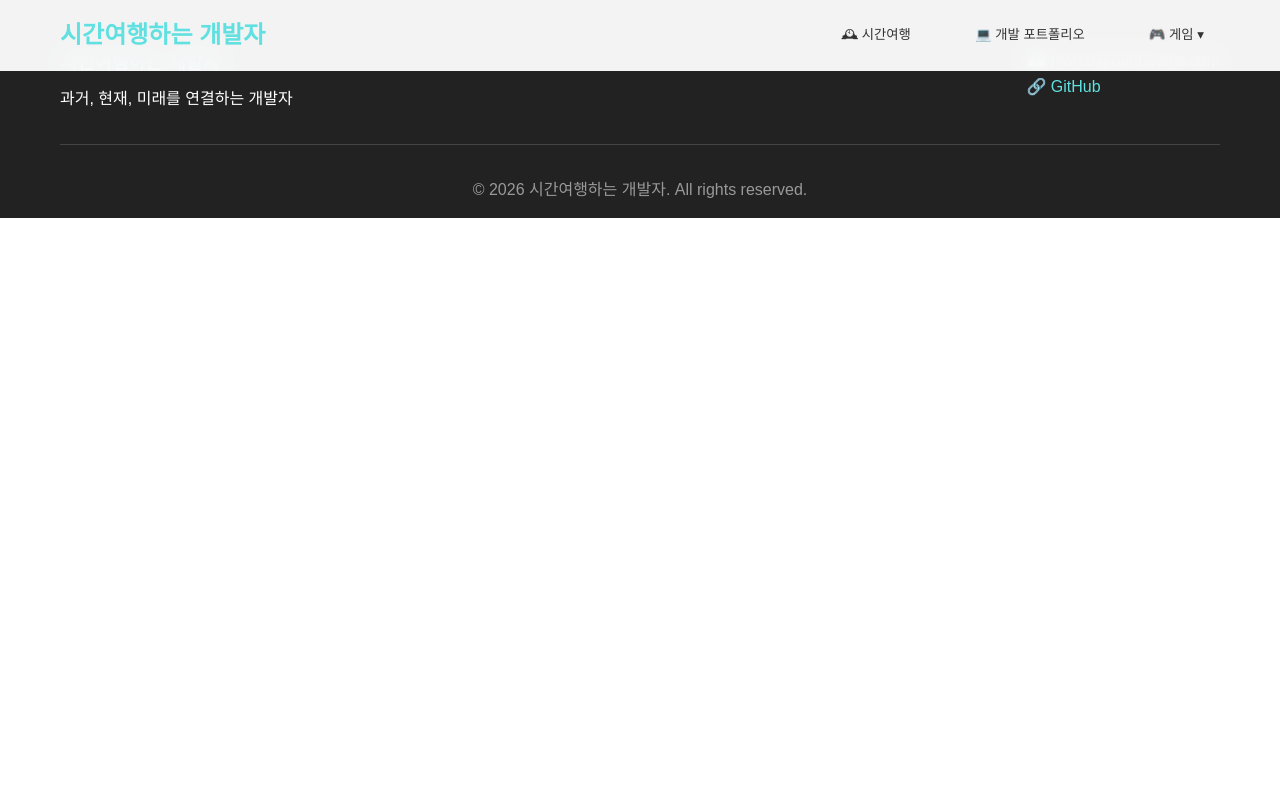
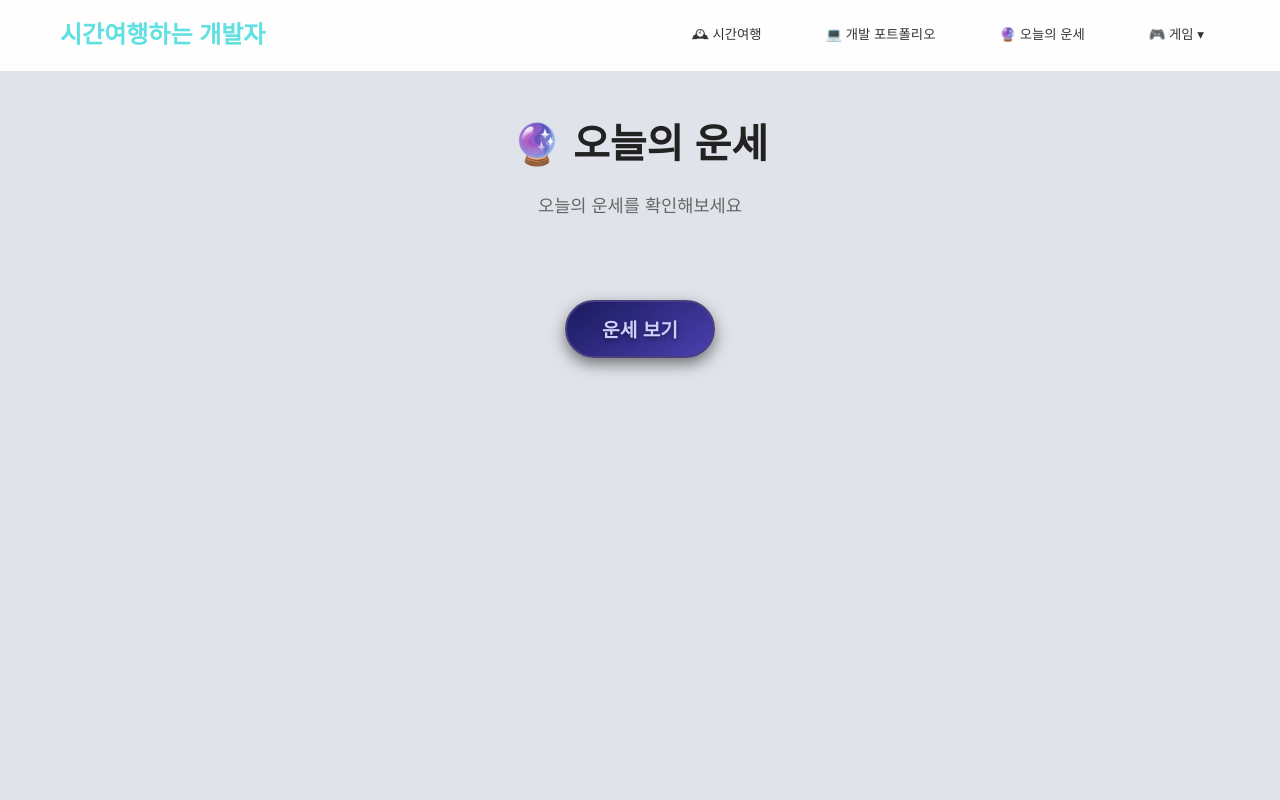
Before and after one commit to devgeniuspage/marco.is.devgenius.page, a React (Vite) app: page /fortune in a window 1280 px wide. Shown: the top 800 px of the page. Built offline with nearby package versions, Linux system fonts and the light colour scheme.

Commit message:
오늘의 운세 뽑기 페이지 추가

```diff
--- a/src/App.jsx
+++ b/src/App.jsx
@@ -3,6 +3,8 @@ import Navbar from './components/Navbar.jsx';
 import Hero from './pages/Hero.jsx';
 import TimeTravel from './pages/TimeTravel.jsx';
 import Portfolio from './pages/Portfolio.jsx';
+import Fortune from "./pages/Fortune.jsx";
+import Games from './pages/Games.jsx';
 import Footer from './components/Footer.jsx';
 import AOS from 'aos';
 import 'aos/dist/aos.css';
@@ -21,7 +23,8 @@ function App() {
                     <Route path="/" element={<Hero />} />
                     <Route path="/timeTravel" element={<TimeTravel />} />
                     <Route path="/portfolio" element={<Portfolio />} />
-                    {/*<Route path="/game" element={<Game />} />*/}
+                    <Route path="/fortune" element={<Fortune />} /> {/* 새 페이지 */}
+                    <Route path="/game" element={<Games />} />
                     {/*<Route path="/game/:gameId" element={<Game />} />*/}
                 </Routes>
             <Footer />
--- a/src/components/Navbar.jsx
+++ b/src/components/Navbar.jsx
@@ -29,6 +29,7 @@ export default function Navbar() {
                 <div className="nav-menu">
                     <NavLink to="/timeTravel"><button className="nav-link">🕰 시간여행</button></NavLink>
                     <NavLink to="/portfolio"><button className="nav-link">💻 개발 포트폴리오</button></NavLink>
+                    <NavLink to="/fortune"><button className="nav-link">🔮 오늘의 운세</button></NavLink>
                     <NavLink to="/game">
                         <div className="nav-item dropdown"
                              onMouseEnter={() => setGameOpen(true)}
--- /dev/null
+++ b/src/pages/Fortune.jsx
@@ -0,0 +1,52 @@
+import { useState } from "react";
+import '../styles/Fortune.css';
+
+export default function Fortune() {
+    const [fortune, setFortune] = useState("");
+    const [score, setScore] = useState(null);
+    const [loading, setLoading] = useState(false);
+
+    const getFortune = async () => {
+        setLoading(true);
+        try {
+            // 무료 AI 운세 API 호출 (예시)
+            // 실제로는 OpenAI API, Hugging Face, RapidAPI 등 사용 가능
+            const res = await fetch("https://api.adviceslip.com/advice"); // 무료 샘플 API
+            const data = await res.json();
+            setFortune(data.slip.advice); // 운세 텍스트
+            setScore(Math.floor(Math.random() * (100 - 50 + 1)) + 50); // 0~100점 랜덤
+        } catch (err) {
+            setFortune("오늘은 운세를 가져올 수 없습니다 😢");
+            setScore(null);
+            console.error(err);
+        } finally {
+            setLoading(false);
+        }
+    };
+
+    return (
+        <section id="fortune" className="fortune-section">
+            <div className="container">
+                <div className="fortune-text">
+                    <h2 data-aos="fade-up">🔮 오늘의 운세</h2>
+                    <p data-aos="fade-up" data-aos-delay="100">오늘의 운세를 확인해보세요</p>
+                </div>
+
+                <div className="fortune-button-wrapper">
+                    <button onClick={getFortune}>운세 보기</button>
+                </div>
+                {loading && <p className="fortune-loading">운세를 불러오는 중...</p>}
+                {fortune && (
+                    <div className="fortune-result-box">
+                        <p style={{ marginTop: "1rem", fontSize: "1.2rem" }}>{fortune}</p>
+                        {score !== null && (
+                            <p style={{ marginTop: "0.5rem", fontSize: "1.5rem" }}>
+                                오늘의 운 점수: {score}점
+                            </p>
+                        )}
+                    </div>
+                )}
+            </div>
+        </section>
+    );
+}
--- /dev/null
+++ b/src/pages/Games.jsx
@@ -0,0 +1,7 @@
+import React from 'react';
+
+export default function Games(){
+    return (
+        <section id="games" className="games-section"></section>
+    );
+}
--- /dev/null
+++ b/src/styles/Fortune.css
@@ -0,0 +1,71 @@
+.fortune-section {
+    height: 100vh;
+    background-color: #e0e4ea;
+    text-align: center;
+    display: flex;
+    flex-direction: column;
+}
+
+.fortune-text {
+    margin-top: 2rem;       /* 제목과 설명 위치 */
+}
+
+.fortune-button-wrapper {
+    display: flex;
+    justify-content: center; /* 버튼 가로 중앙 */
+    align-items: center;
+    margin-top: 10vh;
+    flex: 1;                /* 남은 공간 차지 */
+}
+
+.fortune-button-wrapper button {
+    padding: 0.8rem 2.2rem;
+    font-size: 1.2rem;
+    font-weight: bold;
+    color: #cfcfff; /* 은은한 연보라/하늘색 글자 */
+    background: linear-gradient(145deg, #1a1a5e, #7a66ff);
+    border: 2px solid #4b3f7f; /* 테두리로 별빛 느낌 */
+    border-radius: 30px;
+    box-shadow: 0 6px 15px rgba(0, 0, 0, 0.5);
+    cursor: pointer;
+    transition: all 0.3s ease;
+    text-shadow: 0 2px 5px rgba(0, 0, 0, 0.5);
+    background-size: 200% 200%; /* 그라데이션 움직임 가능 */
+}
+
+.fortune-button-wrapper button:hover {
+    transform: scale(1.06);
+    box-shadow: 0 10px 25px rgba(0,0,0,0.7);
+    background-position: right center; /* 살짝 그라데이션 이동 */
+    filter: brightness(1.15);
+}
+
+.fortune-button-wrapper button:active {
+    transform: scale(0.97);
+    box-shadow: 0 5px 12px rgba(0,0,0,0.5);
+}
+
+.fortune-loading {
+    margin-top: 2rem; /* 버튼에서 아래로 공간 확보 */
+    font-size: 1.1rem;
+    text-align: center;
+}
+
+.fortune-result-box {
+    background: #4A40AF;
+    border-radius: 15px;
+    padding: 1.5rem 2rem;
+    margin-top: 1.5rem;
+    color: #cfcfff; /* 글자 색: 연보라/하늘빛 */
+    box-shadow: 0 8px 20px rgba(0,0,0,0.4);
+    max-width: 500px;
+    margin-left: auto;
+    margin-right: auto; /* 가운데 정렬 */
+    text-align: center;
+    transition: all 0.3s ease;
+}
+
+.fortune-result-box p {
+    margin: 0.5rem 0;
+    color: #cfcfff
+}
--- a/src/styles/Portfolio.css
+++ b/src/styles/Portfolio.css
@@ -1,12 +1,11 @@
 .portfolio-section {
-    height: 100vh;
+    height: auto;
     align-items: center;
     justify-content: center;
     background-color: #f8f9fa;
     color: white;
     text-align: center;
 }
-
 
 .timeline {
     position: relative;
```
